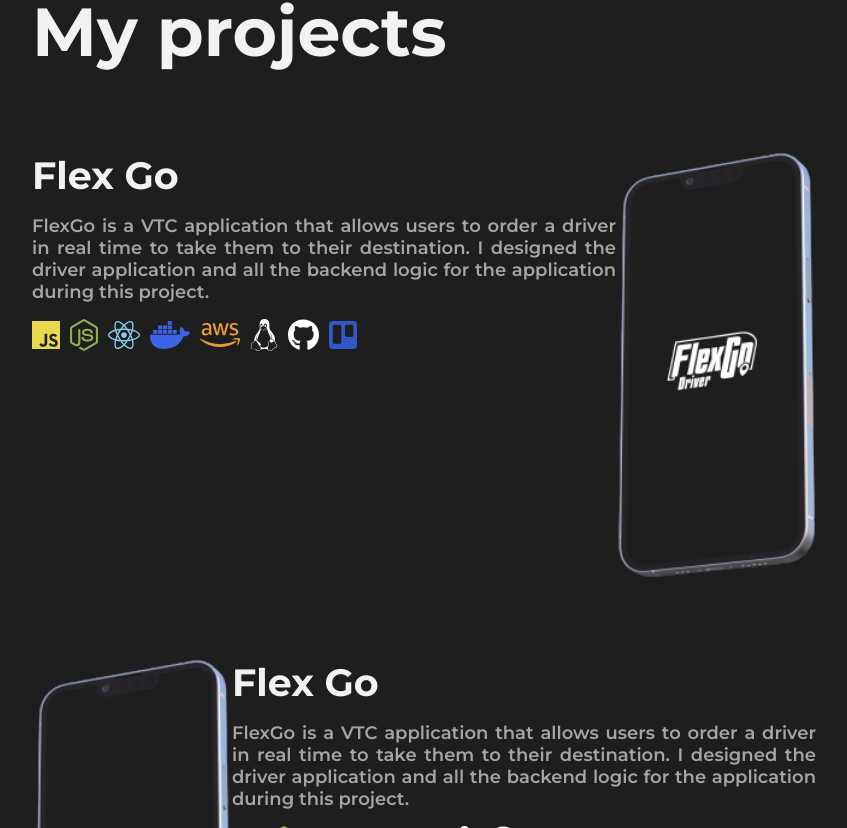
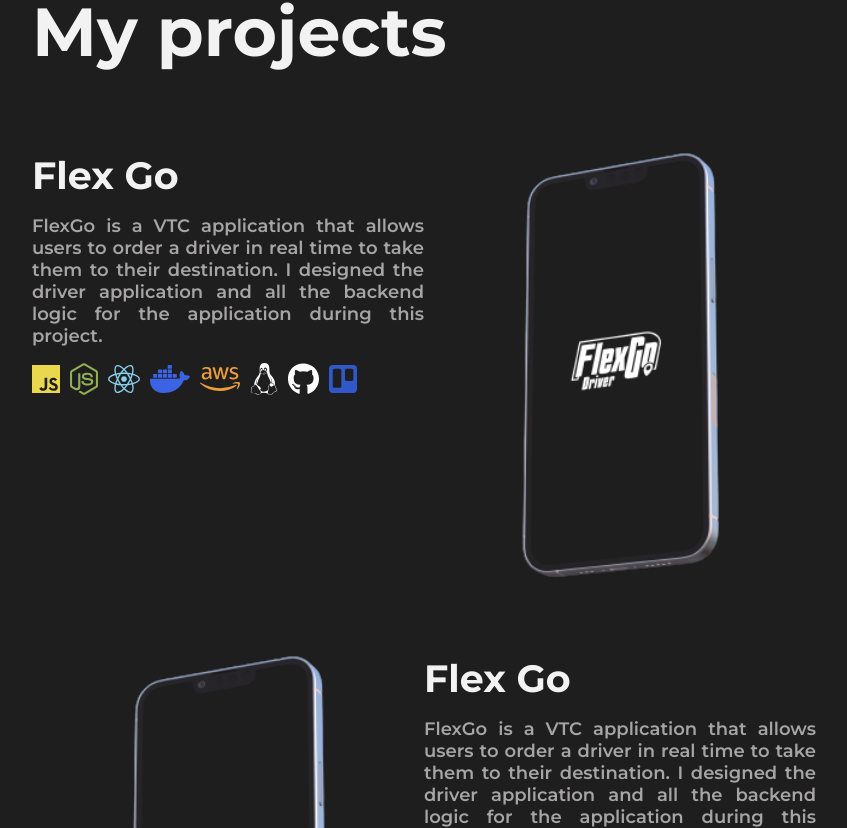
Before and after one commit to ZizouAR/portfolio, a React (Vite) app: page / in a window 1280 px wide. Shown: the part 912-1740 px from the top of the page, without its empty margins (216-1063 px from the left). Built offline with nearby package versions, Linux system fonts and the light colour scheme.

Commit message:
rename type Icon to IconType

```diff
--- a/src/data/technologies.ts
+++ b/src/data/technologies.ts
@@ -1,9 +1,9 @@
-export type Icon = {
+export type IconType = {
     name: string,
     color: string
 }
 
-export const TECHNOLOGIES: Icon[] = [
+export const TECHNOLOGIES: IconType[] = [
     {
         name: 'html5',
         color: '#D36A39'
@@ -56,4 +56,4 @@
         name: 'trello',
         color: '#3158C9'
     },
-] as Icon[]
+]
--- a/src/pages/Home/index.tsx
+++ b/src/pages/Home/index.tsx
@@ -1,16 +1,12 @@
-import { FontAwesomeIcon } from '@fortawesome/react-fontawesome'
-import { TECHNOLOGIES, Icon } from '../../data/technologies'
+import { TECHNOLOGIES, IconType } from '../../data/technologies'
 import { getAge } from '../../helpers/getAge'
-import { ThemeMode } from '../../types/IThemeContext'
-import { useTheme } from '../../contexts/Theme'
 import MagicFeather from '../../components/MagicFeather'
 import Button from '../../components/Button'
 import ProjectSection from '../../shared/ProjectSection'
 import IProject, { Projects } from '../../data/projects'
+import Icon from '../../components/Icon'
 
 export default function Home() {
-
-   const { theme } = useTheme()
 
    return (
       <div>
@@ -24,17 +20,7 @@
                   I also have experience in team and project management. I'm a fan of Typescript and JS frameworks, but not just that...
                </p>
                <div className='technologies' style={{ justifyContent: 'center' }}>
-                  {TECHNOLOGIES.map((icon: Icon, index) =>
-                     <FontAwesomeIcon
-                        //@ts-ignore
-                        icon={`fa-brands fa-${icon.name}`}
-                        className='icon'
-                        key={index}
-                        color={icon.color === '#1C1C1C'
-                           && theme === ThemeMode.dark
-                           ? '#FFFFFF'
-                           : icon.color} size='2x' />
-                  )}
+                  {TECHNOLOGIES.map((icon: IconType, index) => <Icon {...icon} key={index} />)}
                </div>
                <Button anchor='projects'>
                   Let's see more
--- a/src/styles/home.css
+++ b/src/styles/home.css
@@ -19,17 +19,16 @@
     margin-top: 2%;
 }
 
-.illustration {
-    background-image: url('../assets/illustrations/phone.png');
-    height: 600px;
-    background-repeat: no-repeat;
-    background-size: auto 600px;
+.project-thumbnail {
+    display: flex;
+    justify-content: center;
+    flex-basis: 100%;
 }
 
-.illustration-content {
-    margin-top: 3%;
-    padding: 10%;
+.project-description {
+    flex-basis: 100%;
 }
+
 
 .technologies {
     display: flex;
@@ -37,7 +36,7 @@
     gap: 10px;
 }
 
-.icon:hover{
+.icon:hover {
     opacity: 0.4;
 }
 
```
